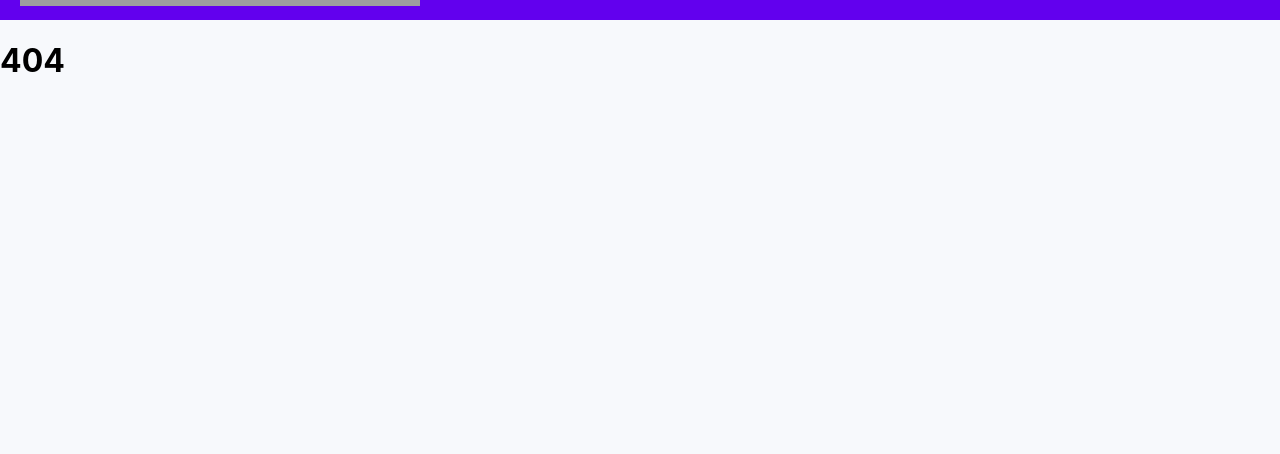
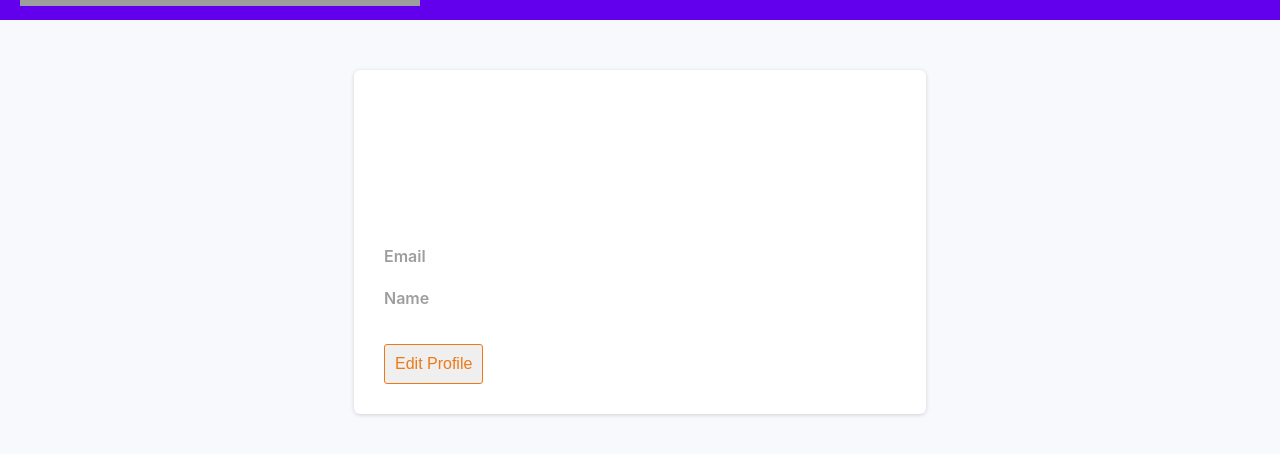
Before and after one commit to mukesh7590/Codeial-social-blogs-web-app, a React (Create React App) app: page /settings in a window 1280 px wide. Before the commit this address had no page. Shown: the part 304-758 px from the top of the page. Built offline with nearby package versions, Linux system fonts and the light colour scheme; grey boxes are pictures that could not be loaded.

Commit message:
Codeial React app => Setting page UI is done

```diff
--- a/src/components/App.js
+++ b/src/components/App.js
@@ -1,6 +1,6 @@
 // import { getPosts } from '../api';
 import { BrowserRouter as Router, Route, Routes } from 'react-router-dom';
-import { Home, Login, Signup } from '../pages';
+import { Home, Login, Signup, Settings } from '../pages';
 import { Loader, Navbar } from './';
 import { useAuth } from '../hooks';
 
@@ -20,11 +20,13 @@ function App() {
       <Router>
         <Navbar />
         <Routes>
-          <Route exact path="/" element={<Home  />} />
+          <Route exact path="/" element={<Home />} />
 
           <Route exact path="/login" element={<Login />} />
 
           <Route exact path="/register" element={<Signup />} />
+
+          <Route exact path="/settings" element={<Settings />} />
 
           <Route path="*" element={<Page404 />} />
         </Routes>
--- a/src/components/Navbar.js
+++ b/src/components/Navbar.js
@@ -1,6 +1,7 @@
 import { useAuth } from '../hooks';
 import styles from '../styles/navbar.module.css';
 import { Link } from 'react-router-dom';
+
 const Navbar = () => {
   const auth = useAuth();
   return (
@@ -17,7 +18,7 @@ const Navbar = () => {
       <div className={styles.rightNav}>
         {auth.user && (
           <div className={styles.user}>
-            <a href="/">
+            <a href="/settings">
               <img
                 src="https://cdn-icons-png.flaticon.com/512/7669/7669149.png"
                 alt=""
--- /dev/null
+++ b/src/pages/Settings.js
@@ -0,0 +1,90 @@
+import styles from '../styles/setting.module.css';
+import { useAuth } from '../hooks';
+import { useState } from 'react';
+
+const Settings = () => {
+  const [editMode, setEditMode] = useState(false);
+  const [name, setName] = useState('');
+  const [password, setPassword] = useState('');
+  const [confirmPassword, setConfirmPassword] = useState('');
+  const [savingForm, setSavingForm] = useState(false);
+
+  const auth = useAuth();
+
+  const updateProfile = () => {};
+
+  return (
+    <div className={styles.settings}>
+      <div className={styles.imgContainer}>
+        <img src="" alt="" />
+      </div>
+
+      <div className={styles.field}>
+        <div className={styles.fieldLabel}>Email</div>
+        <div className={styles.fieldValue}></div>
+      </div>
+
+      <div className={styles.field}>
+        <div className={styles.fieldLabel}>Name</div>
+        {editMode ? (
+          <input
+            type="text"
+            value={name}
+            onChange={(e) => setName(e.target.value)}
+          />
+        ) : (
+          <div className={styles.fieldValue}>{auth.user?.email}</div>
+        )}
+      </div>
+
+      {editMode && (
+        <>
+          <div className={styles.field}>
+            <div className={styles.fieldLabel}>Password</div>
+            <input
+              type="password"
+              value={password}
+              onChange={(e) => setPassword(e.target.value)}
+            />
+          </div>
+
+          <div className={styles.field}>
+            <div className={styles.fieldLabel}>Confirm Password</div>
+            <input
+              type="password"
+              value={confirmPassword}
+              onChange={(e) => setConfirmPassword(e.target.value)}
+            />
+          </div>
+        </>
+      )}
+
+      <div className={styles.btnGrp}>
+        {editMode ? (
+          <>
+            <button
+              className={`button ${styles.saveBtn}`}
+              onClick={updateProfile}
+            >
+              {savingForm ? 'Saving profile...' : 'Save profile'}
+            </button>
+            <button
+              className={`button ${styles.editBtn}`}
+              onClick={() => setEditMode(false)}
+            >
+              Go back
+            </button>
+          </>
+        ) : (
+          <button
+            className={`button ${styles.editBtn}`}
+            onClick={() => setEditMode(true)}
+          >
+            Edit Profile
+          </button>
+        )}
+      </div>
+    </div>
+  );
+};
+export { Settings };
--- a/src/pages/index.js
+++ b/src/pages/index.js
@@ -1,4 +1,5 @@
 import Home from './Home';
 import { Login } from './Login';
 import { Signup } from './Signup';
-export { Home, Login, Signup };
+import { Settings } from './Settings';
+export { Home, Settings, Login, Signup };
--- /dev/null
+++ b/src/styles/setting.module.css
@@ -0,0 +1,78 @@
+.settings {
+  display: block;
+  flex-direction: column;
+  background: #fff;
+  padding: 30px;
+  border-radius: 6px;
+  margin: 0 auto;
+  margin-top: 50px;
+  width: 40%;
+  border-radius: 6px;
+  box-shadow: rgba(0, 0, 0, 0.16) 0px 1px 4px;
+}
+.settings .imgContainer {
+  display: flex;
+  margin-bottom: 40px;
+  justify-content: center;
+}
+.settings .imgContainer img {
+  height: 100px;
+}
+.settings .btnGrp {
+  display: flex;
+  flex-direction: column;
+}
+.settings button {
+  border-radius: 6px;
+  padding: 10px;
+  width: fit-content;
+  font-size: 16px;
+  border-radius: 3px;
+  margin-top: 20px;
+}
+.settings button:hover {
+  cursor: pointer;
+}
+.settings button:focus {
+  outline: none;
+}
+.settings .editBtn {
+  border: 1px solid #ef7917;
+  box-sizing: border-box;
+  color: #ef7917;
+}
+.settings .saveBtn {
+  background: #ef7917;
+  color: #fff;
+  border: none;
+  padding: 10px 20px;
+}
+.settings .goBack {
+  color: #ef7917;
+  margin-top: 7px;
+  font-size: 13px;
+}
+.settings .goBack:hover {
+  cursor: pointer;
+  text-decoration: underline;
+}
+.settings .field {
+  margin-bottom: 10px;
+}
+.settings .field .fieldLabel {
+  font-style: normal;
+  font-weight: 600;
+  font-size: 16px;
+  line-height: 22px;
+  color: #9e9e9e;
+  padding: 5px 0;
+}
+.settings .field input {
+  margin-top: 6px;
+  width: 100%;
+  height: 35px;
+  font-size: 16px;
+  padding-left: 10px;
+  border: 1px solid rgba(0, 0, 0, 0.12);
+  border-radius: 6px;
+}
```
